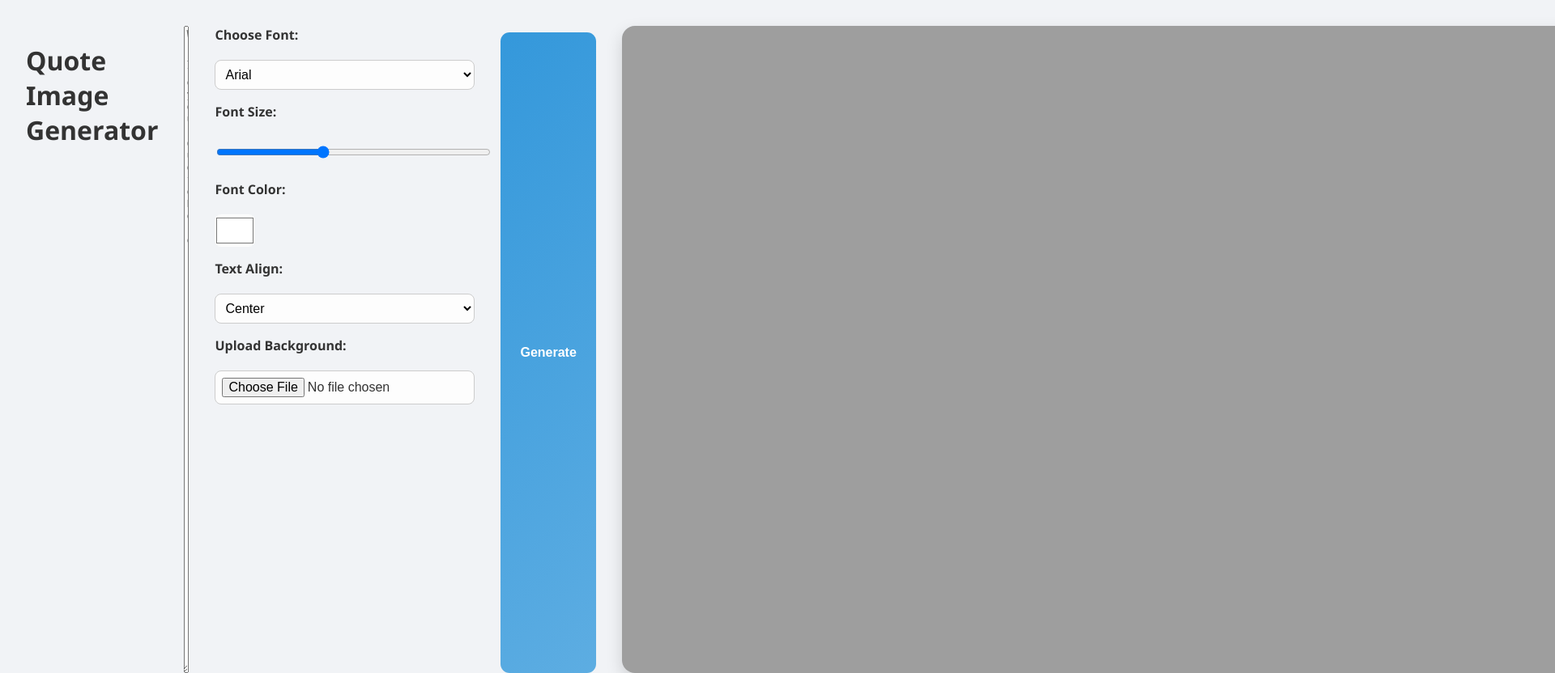
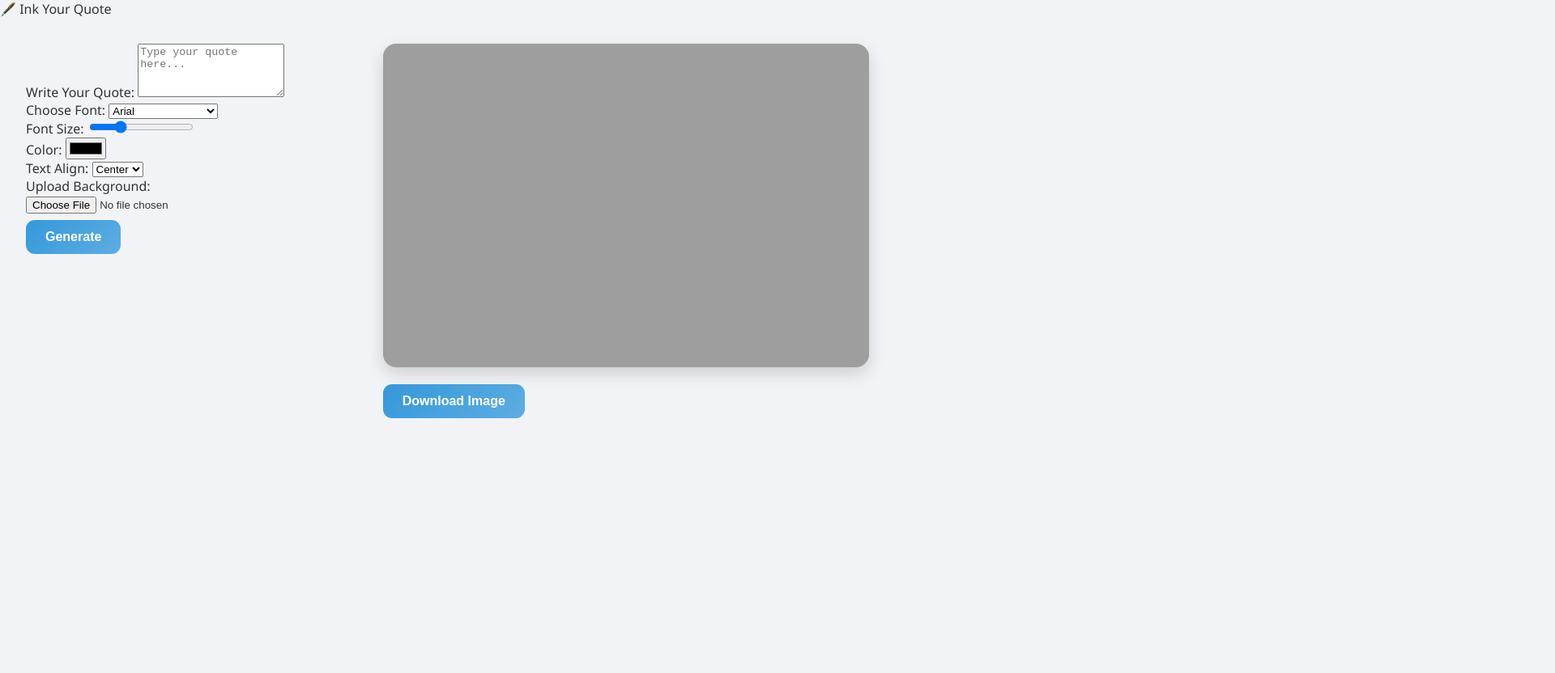
Before and after one commit to satyamjh07/quotegenerator, a plain HTML site: page index.html in a window 1280 px wide. Shown: the top 832 px of the page at 81% size, 1920 px wide, since content can reach past the window. Drawn offline with Linux system fonts and the light colour scheme.

Commit message:
Update index.html

```diff
--- a/index.html
+++ b/index.html
@@ -9,41 +9,65 @@
 <meta name="theme-color" content="#3498db" />
 </head>
 <body>
+
+  <!-- Header -->
+  <header>🖋️ Ink Your Quote</header>
+
+  <!-- Main Layout Container -->
   <div class="container">
-    <h1>Quote Image Generator</h1>
 
-    <textarea id="quoteInput" placeholder="Write your quote here..."></textarea>
+    <!-- Sidebar / Controls -->
+    <div class="sidebar">
 
-    <div class="controls">
+  <!-- ✅ Quote Text Area -->
+  <div class="control-group">
+    <label for="quoteText">Write Your Quote:</label>
+    <textarea id="quoteText" rows="4" placeholder="Type your quote here..."></textarea>
+  </div>
+
+      <div class="control-group">
         <label for="fontSelect">Choose Font:</label>
         <select id="fontSelect">
           <option value="Arial">Arial</option>
           <option value="Georgia">Georgia</option>
+          <option value="Times New Roman">Times New Roman</option>
           <option value="Courier New">Courier New</option>
-        <option value="Times New Roman">Times New Roman</option>
-        <option value="Comic Sans MS">Comic Sans</option>
         </select>
+      </div>
+
+      <div class="control-group">
         <label for="fontSize">Font Size:</label>
-<input type="range" id="fontSize" min="16" max="48" value="28" />
+        <input type="range" id="fontSize" min="10" max="60" value="24" />
+      </div>
 
-<label for="fontColor">Font Color:</label>
-<input type="color" id="fontColor" value="#ffffff" />
+      <div class="control-group">
+        <label for="fontColor">Color:</label>
+        <input type="color" id="fontColor" />
+      </div>
 
+      <div class="control-group">
         <label for="textAlign">Text Align:</label>
         <select id="textAlign">
-  <option value="center" selected>Center</option>
+          <option value="center">Center</option>
           <option value="left">Left</option>
           <option value="right">Right</option>
         </select>
-      <label for="bgUpload">Upload Background:</label>
-      <input type="file" id="bgUpload" accept="image/*">
       </div>
 
-    <button onclick="generateImage()">Generate</button>
+      <div class="control-group">
+        <label for="bgUpload">Upload Background:</label>
+        <input type="file" id="bgUpload" accept="image/*" />
+      </div>
 
+      <button class="generate-btn" onclick="generateImage()">Generate</button>
+    </div>
+
+    <!-- Canvas & Download -->
+    <div class="main-panel">
       <canvas id="quoteCanvas" width="600" height="400"></canvas>
+      <button class="download-btn" onclick="downloadImage()">Download Image</button>
+    </div>
 
-    <button onclick="downloadImage()">Download Image</button>
   </div>
 
   <script src="script.js"></script>
```
Lines whose indentation alone changed are shown as unchanged.
